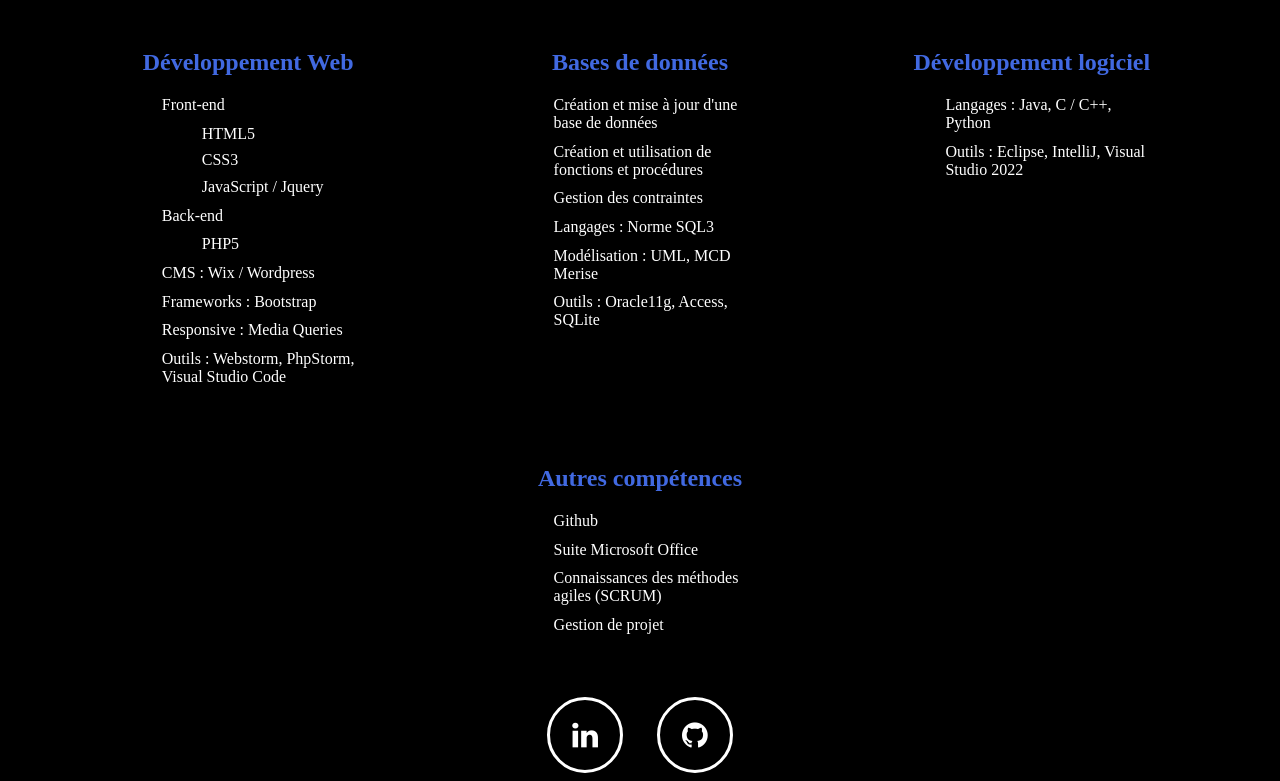
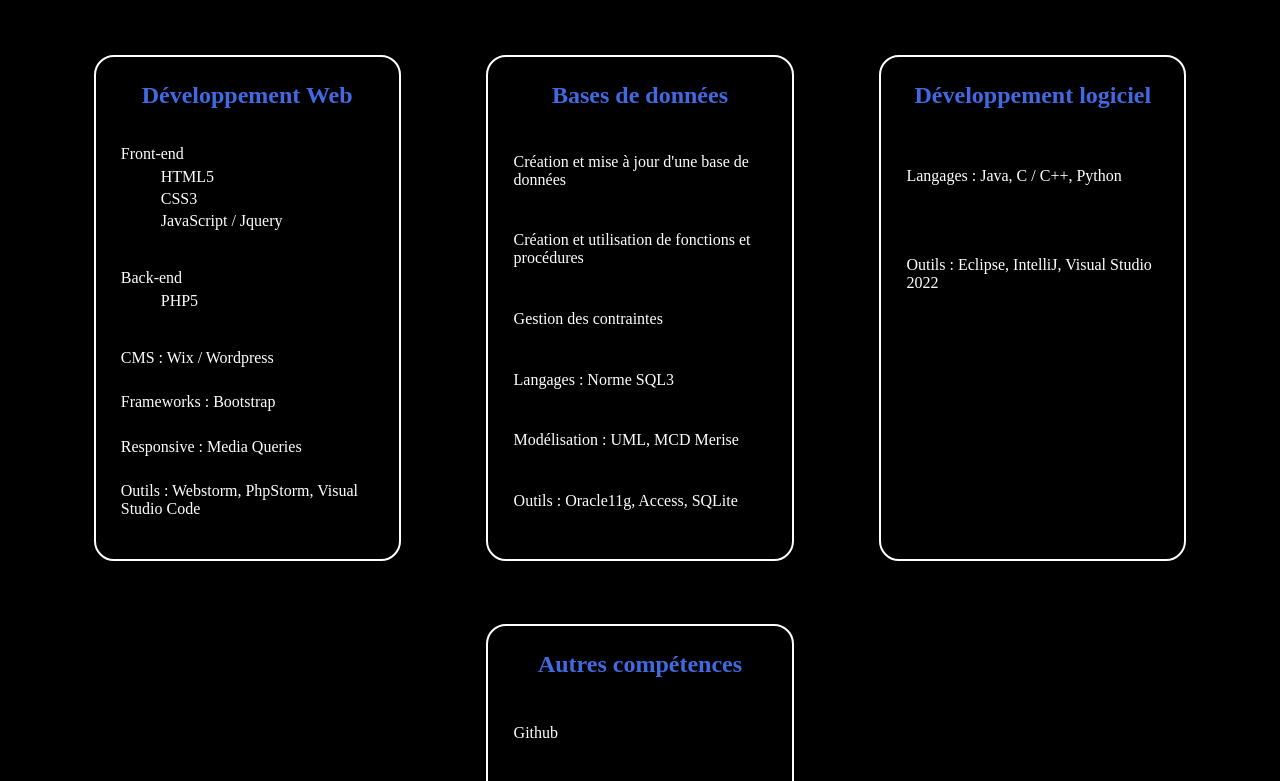
Before and after one commit to momodinoo/momodinoo.github.io, a plain HTML site: page competences.html in a window 1280 px wide. Shown: the part 171-952 px from the top of the page. Drawn offline with Linux system fonts and the light colour scheme.

Commit message:
[UPDATE] compétences

```diff
--- a/CSS/competences.css
+++ b/CSS/competences.css
@@ -3,16 +3,14 @@
 h2{
     color:royalblue;
     text-align: center;
+    margin-bottom: 10%;
+    padding-top:2%;
 }
 
 h1{
     font-size:3em;
     margin-top:0%;
     text-align: center;
-}
-
-.competences{
-    margin-bottom: 5%;
 }
 
 .container-flex{
@@ -24,25 +22,44 @@ h1{
 
 .container-item{
     width:20%;
+    border:2px solid white;
+    border-radius: 20px;
+
+    margin-top:2%;
+
+    padding-left:2%;
     padding-right: 2%;
-    padding-left:2%;
+    padding-bottom: 1%;
 }
 
 .container-item li{
-    margin-bottom: 5%;
+    margin-bottom: 2%;
     list-style: none;
 }
 
 .container-item ul{
-    margin-top: 5%;
+    margin-top: 2%;
+    margin-bottom: 5%;
 
 }
 
 .comp{
+    width:100%;
+    height:400px;
     vertical-align: center;
+    display: flex;
+    flex-direction: column;
+    padding-left: 0%;
+    justify-content: space-around;
+    margin-right:2%;
+}
+
+.dev_log .comp{
+    height:40%;
 }
 
 .autre{
     width:20%;
     margin:auto;
+    justify-content:initial !important;
 }
--- a/CSS/shared_css.css
+++ b/CSS/shared_css.css
@@ -70,7 +70,7 @@ body{
     display:flex;
     justify-content: space-evenly;
     width:20%;
-    margin:auto;
+    margin: 2% auto;
 }
 
 .fa {
--- a/competences.html
+++ b/competences.html
@@ -116,7 +116,7 @@
       </ul>
     </div>
 
-    <div class="container-item">
+    <div class="container-item dev_log">
       <h2>Développement logiciel</h2>
       <ul class="comp">
         <li class="comp-item">
@@ -147,6 +147,14 @@
       <li class="comp-item">
         Gestion de projet
       </li>
+
+      <li class="comp-item">
+        Français : Langue maternelle
+      </li>
+
+      <li class="comp-item">
+        Anglais : niveau C1
+      </li>
     </ul>
   </div>
 </div>
```
